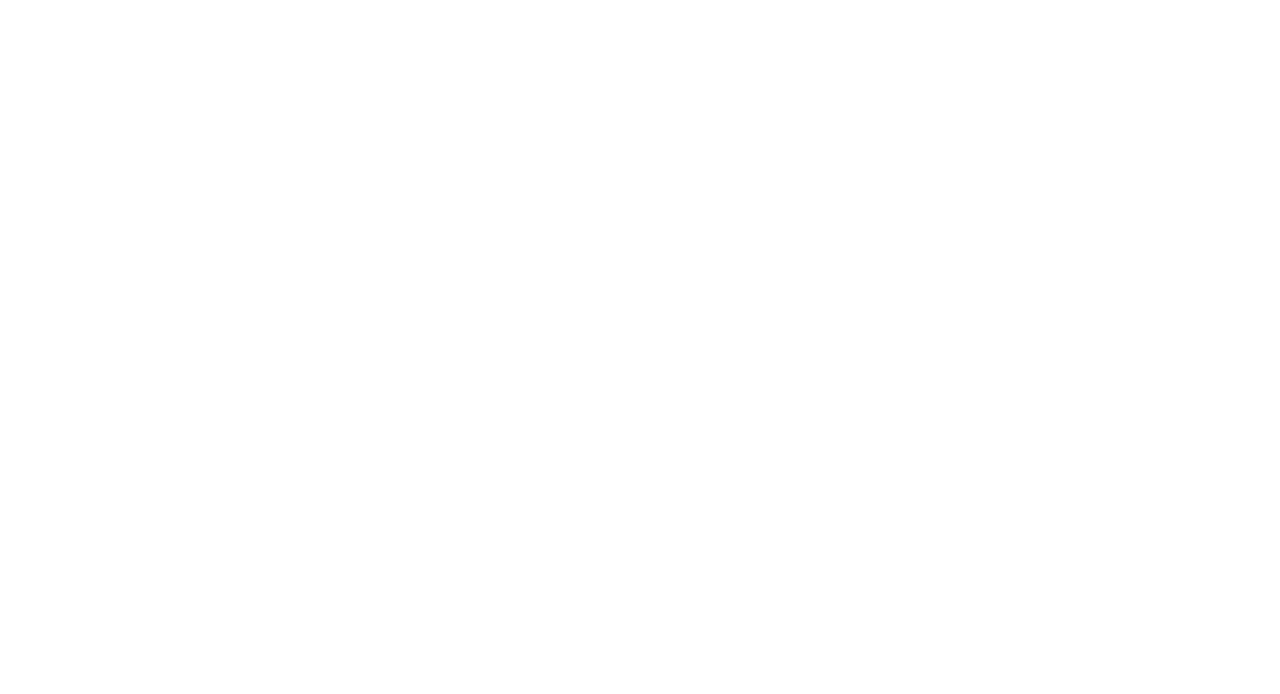
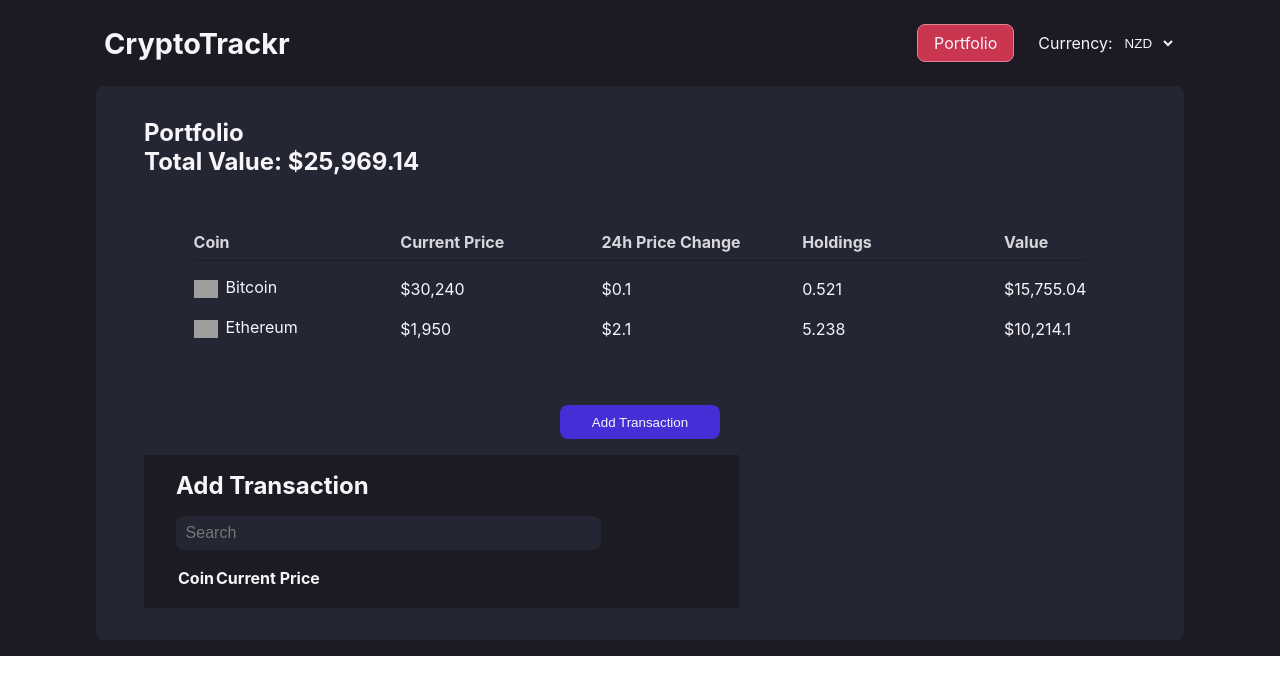
Before and after one commit to GordonNZ/crypto-portfolio-app, a React (Create React App) app: page /portfolio in a window 1280 px wide. Before the commit this address had no page. Shown: the top 694 px of the page. Built offline with nearby package versions, Linux system fonts and the light colour scheme; grey boxes are pictures that could not be loaded.

Commit message:
building portfolio display, beginning add txn modal

```diff
--- a/src/App.tsx
+++ b/src/App.tsx
@@ -3,6 +3,8 @@
 import { Route, Routes } from 'react-router-dom';
 import Home from './pages/home/Home';
 import CoinDetail from './pages/coinDetail/CoinDetail';
+import Portfolio from './pages/portfolio/Portfolio';
+import Navbar from './components/navbar/Navbar';
 
 function App() {
   const storedCurrency = localStorage.getItem('currency');
@@ -17,14 +19,11 @@
 
   return (
     <div className='App'>
+      <Navbar currency={currency} handleSetCurrency={handleSetCurrency} />
       <Routes>
-        <Route
-          path='/'
-          element={
-            <Home currency={currency} handleSetCurrency={handleSetCurrency} />
-          }
-        />
+        <Route path='/' element={<Home currency={currency} />} />
         <Route path='/coin/:id' element={<CoinDetail currency={currency} />} />
+        <Route path='/portfolio' element={<Portfolio />} />
       </Routes>
     </div>
   );
--- /dev/null
+++ b/src/components/addTransaction/AddTransaction.css
@@ -0,0 +1,17 @@
+.addTxn {
+  width: 60%;
+  background-color: var(--bgMain);
+  padding: 1rem 2rem;
+}
+
+.searchInput {
+  width: 80%;
+  padding: 0.5rem 0.6rem;
+  border-radius: 0.5rem;
+  border: none;
+  outline: none;
+  font-size: 1rem;
+  margin: 1rem 0;
+  background-color: var(--bgLighter);
+  color: var(--text);
+}
--- /dev/null
+++ b/src/components/addTransaction/AddTransaction.tsx
@@ -0,0 +1,50 @@
+import React, { useState } from 'react';
+import './AddTransaction.css';
+
+type Props = {};
+
+const AddTransaction = (props: Props) => {
+  const [searchInput, setSearchInput] = useState<string>('');
+
+  const handleSearchInput = (e: React.ChangeEvent<HTMLInputElement>) => {
+    e.preventDefault();
+    setSearchInput(e.target.value);
+  };
+  if (searchInput.length > 0) {
+    console.log(searchInput);
+  }
+
+  return (
+    <div className='addTxn'>
+      <h2>Add Transaction</h2>
+      <input
+        type='text'
+        placeholder='Search'
+        onChange={handleSearchInput}
+        value={searchInput}
+        className='searchInput'
+      />
+      <table>
+        <thead>
+          <tr>
+            <th>Coin</th>
+            <th>Current Price</th>
+          </tr>
+        </thead>
+        <tbody>
+          {/* {coins.map((coin) => (
+            <tr key={coin.id}>
+              <td>{coin.name}</td>
+              <td>{coin.price</td>
+              </tr>
+              ))} */}
+          <tr>
+            <td></td>
+          </tr>
+        </tbody>
+      </table>
+    </div>
+  );
+};
+
+export default AddTransaction;
--- a/src/components/navbar/Navbar.css
+++ b/src/components/navbar/Navbar.css
@@ -62,3 +62,17 @@
   color: var(--text);
   background-color: hsla(349, 58%, 60%, 0);
 }
+.currencySelect {
+  align-items: center;
+  color: var(--text);
+}
+.currencyOptions {
+  margin: 0 0 0 0.1rem;
+  padding: 0.4rem;
+  border-radius: 0.5rem;
+  border: none;
+  background-color: var(--bgMain);
+  color: var(--text);
+  font-weight: 500;
+  cursor: pointer;
+}
--- a/src/components/navbar/Navbar.tsx
+++ b/src/components/navbar/Navbar.tsx
@@ -2,9 +2,12 @@
 import React from 'react';
 import { Link } from 'react-router-dom';
 
-type Props = {};
+type Props = {
+  currency: string;
+  handleSetCurrency: (currency: string) => void;
+};
 
-const Navbar = (props: Props) => {
+const Navbar: React.FC<Props> = ({ currency, handleSetCurrency }: Props) => {
   return (
     <nav>
       <div className='nav'>
@@ -16,6 +19,63 @@
           <Link to='/portfolio' className='portfolio'>
             Portfolio
           </Link>
+          <div className='flex currencySelect'>
+            <p>Currency: </p>
+            <select
+              name='currency'
+              className='currencyOptions'
+              defaultValue={currency}
+            >
+              <option
+                value='NZD'
+                onClick={() => {
+                  handleSetCurrency('NZD');
+                }}
+              >
+                NZD
+              </option>
+              <option
+                value='USD'
+                onClick={() => {
+                  handleSetCurrency('USD');
+                }}
+              >
+                USD
+              </option>
+              <option
+                value='AUD'
+                onClick={() => {
+                  handleSetCurrency('AUD');
+                }}
+              >
+                AUD
+              </option>
+              <option
+                value='EUR'
+                onClick={() => {
+                  handleSetCurrency('EUR');
+                }}
+              >
+                EUR
+              </option>
+              <option
+                value='HKD'
+                onClick={() => {
+                  handleSetCurrency('HKD');
+                }}
+              >
+                HKD
+              </option>
+              <option
+                value='GBP'
+                onClick={() => {
+                  handleSetCurrency('GBP');
+                }}
+              >
+                GBP
+              </option>
+            </select>
+          </div>
         </div>
       </div>
     </nav>
--- a/src/pages/coinDetail/CoinDetail.tsx
+++ b/src/pages/coinDetail/CoinDetail.tsx
@@ -49,7 +49,6 @@
 
   return (
     <div className='home'>
-      <Navbar />
       <div className='coinPage'>
         <Link to='/'>
           <button className='backButton'>Back</button>
--- a/src/pages/home/Home.css
+++ b/src/pages/home/Home.css
@@ -10,7 +10,7 @@
   flex-direction: column;
   padding: 2rem 3rem;
   width: 85%;
-  margin: 2rem auto;
+  margin: 0 auto;
   border-radius: 0.5rem;
 }
 header {
@@ -31,19 +31,6 @@
 }
 .flex {
   display: flex;
-}
-.currencySelect {
-  align-items: center;
-}
-.currencyOptions {
-  margin: 0 0 0 0.5rem;
-  padding: 0.5rem;
-  border-radius: 0.5rem;
-  border: none;
-  background-color: var(--bgMain);
-  color: var(--text);
-  font-weight: 500;
-  cursor: pointer;
 }
 
 .headerH1 {
--- /dev/null
+++ b/src/pages/portfolio/Portfolio.css
@@ -0,0 +1,41 @@
+.portfolio-main {
+  background-color: var(--bgLighter);
+  display: flex;
+  flex-direction: column;
+  padding: 2rem 3rem;
+  width: 85%;
+  margin: 0 auto;
+  border-radius: 0.5rem;
+}
+.portfolio-main > button {
+  margin: 1rem auto;
+  padding: 0.6rem 2rem;
+  border-radius: 0.5rem;
+  border: none;
+  background-color: var(--secondaryAccent);
+  color: var(--text);
+  cursor: pointer;
+  transition: 0.15s ease;
+}
+.portfolio-main > button:hover {
+  background-color: var(--bgMain);
+}
+.portfolio-table {
+  width: 90%;
+  margin: 2rem auto;
+  border-collapse: separate;
+  border-spacing: 0 1rem;
+}
+.portfolio-table-head > tr > th {
+  width: 25%;
+  padding: 0.5rem 0;
+  text-align: left;
+  border-bottom: 1px solid var(--bgMain);
+  opacity: 0.85;
+}
+.portfolio-coin-image {
+  width: 1.5rem;
+  height: 1.5rem;
+  object-fit: contain;
+  margin-right: 0.5rem;
+}
--- /dev/null
+++ b/src/pages/portfolio/Portfolio.tsx
@@ -0,0 +1,84 @@
+import React from 'react';
+import './Portfolio.css';
+import Navbar from '../../components/navbar/Navbar';
+import AddTransaction from '../../components/addTransaction/AddTransaction';
+
+type Props = {};
+
+const Portfolio = (props: Props) => {
+  const portfolio = [
+    {
+      id: 1,
+      name: 'Bitcoin',
+      symbol: 'BTC',
+      image:
+        'https://assets.coingecko.com/coins/images/1/large/bitcoin.png?1547033579',
+      price: 30240,
+      price_change_percentage_24h: 0.1,
+      holding: 0.521,
+    },
+    {
+      id: 1,
+      name: 'Ethereum',
+      symbol: 'ETH',
+      image:
+        'https://cloudfront-us-east-1.images.arcpublishing.com/coindesk/ZJZZK5B2ZNF25LYQHMUTBTOMLU.png',
+      price: 1950,
+      price_change_percentage_24h: 2.1,
+      holding: 5.238,
+    },
+  ];
+
+  const totalValue = portfolio.reduce(
+    (total, coin) => total + coin.holding * coin.price,
+    0
+  );
+
+  return (
+    <div className='home'>
+      <main className='portfolio-main'>
+        <h2>Portfolio</h2>
+        <h2>Total Value: ${totalValue.toLocaleString('en-NZ')}</h2>
+        <div className='portfolio'>
+          <table className='portfolio-table'>
+            <thead className='portfolio-table-head'>
+              <tr>
+                <th>Coin</th>
+                <th>Current Price</th>
+                <th>24h Price Change</th>
+                <th>Holdings</th>
+                <th>Value</th>
+              </tr>
+            </thead>
+            <tbody>
+              {portfolio.map((coin) => (
+                <tr key={coin.id}>
+                  <td className='flex'>
+                    <img
+                      src={coin.image}
+                      alt='coin icon'
+                      className='portfolio-coin-image'
+                    />
+                    <p>{coin.name}</p>
+                  </td>
+                  <td>${coin.price.toLocaleString('en-NZ')}</td>
+                  <td>
+                    ${coin.price_change_percentage_24h.toLocaleString('en-NZ')}
+                  </td>
+                  <td>{coin.holding}</td>
+                  <td>
+                    ${(coin.holding * coin.price).toLocaleString('en-NZ')}
+                  </td>
+                </tr>
+              ))}
+            </tbody>
+          </table>
+        </div>
+        <button className='addCoin'>Add Transaction</button>
+        <AddTransaction />
+      </main>
+    </div>
+  );
+};
+
+export default Portfolio;
```
Also changed, not shown: src/pages/home/Home.tsx (+7 -61 lines).
